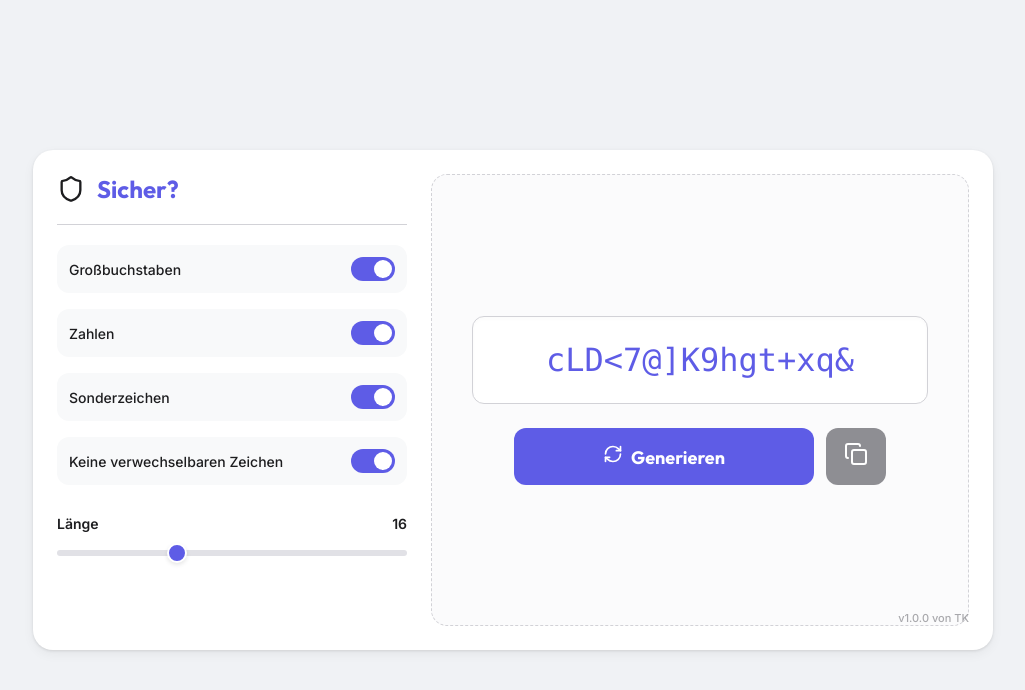
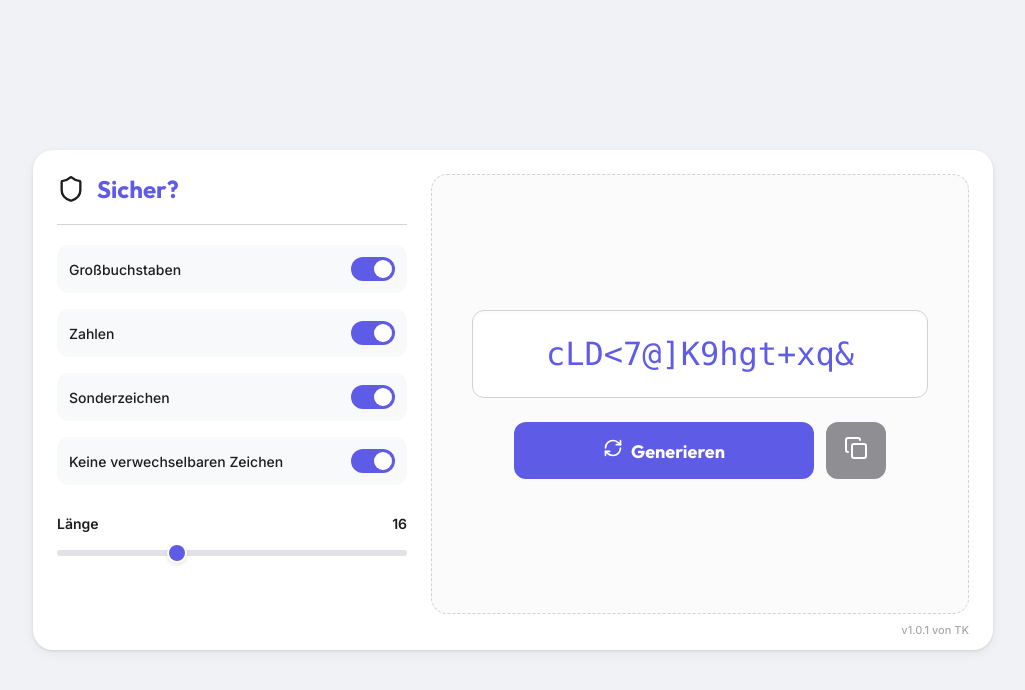
Before and after one commit to FlyingT/sicher, a React (Vite) app: page / in a window 1280 px wide. Shown: the top 690 px of the page, without its empty margins (127-1152 px from the left). Built offline with nearby package versions, Linux system fonts and the light colour scheme.

Commit message:
Fix v1.0.1: UI-Überlagerung behoben und Version inkrementiert

```diff
--- a/docker-compose.yml
+++ b/docker-compose.yml
@@ -2,8 +2,8 @@ version: '3.8'
 
 services:
   sicher:
+    container_name: sicher
     image: ghcr.io/flyingt/sicher:latest
-    container_name: sicher-app
     ports:
       - "8080:80"
     restart: unless-stopped
--- a/src/App.tsx
+++ b/src/App.tsx
@@ -157,7 +157,7 @@ const App: React.FC = () => {
             </main>
             <footer className="version-indicator">
                 <a href="https://github.com/FlyingT/sicher/blob/main/CHANGELOG.md" target="_blank" rel="noopener noreferrer">
-                    v1.0.0 von TK
+                    v1.0.1 von TK
                 </a>
             </footer>
         </div>
--- a/src/index.css
+++ b/src/index.css
@@ -240,7 +240,7 @@ input[type=range]::-webkit-slider-thumb {
 /* Version Indicator */
 .version-indicator {
   position: absolute;
-  bottom: 24px;
+  bottom: 12px;
   right: 24px;
 }
 
@@ -263,7 +263,7 @@ input[type=range]::-webkit-slider-thumb {
   grid-template-columns: 350px 1fr;
   gap: 24px;
   background: var(--bg-card);
-  padding: 24px;
+  padding: 24px 24px 36px 24px;
   border-radius: 20px;
   box-shadow: var(--shadow);
   position: relative;
```
Also changed, not shown: 1 other file (tests, documents, lock files or other folders).
